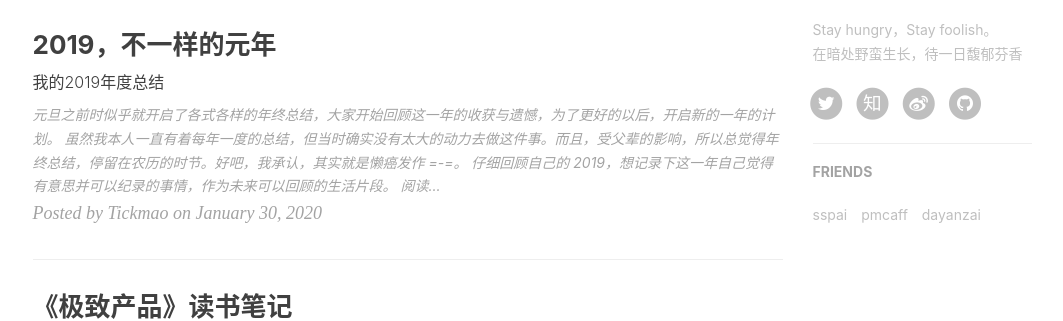
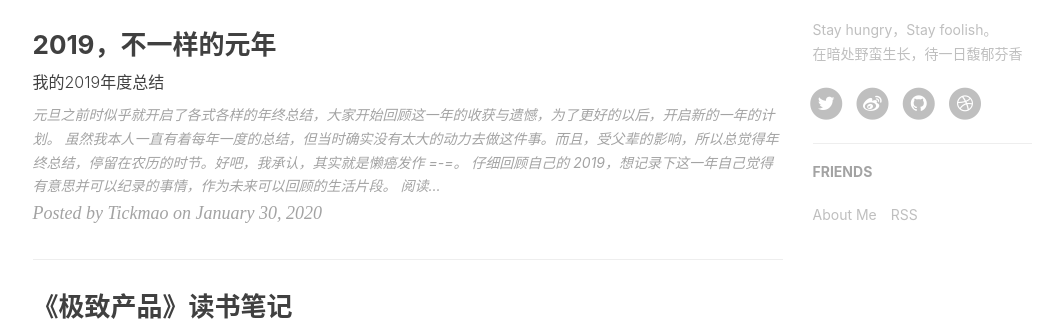
Before and after one commit to tickmao/tickmao.github.io, a Jekyll site: the page built from index.html, in a window 1280 px wide and 900 px high, scrolled down 830 px. Shown: the part 166-487 px from the top of the window, without its empty margins (135-1198 px from the left). Built offline with Jekyll 4.4.1, drawn with Linux system fonts in a browser that asks for light colours; nearby versions of some CDN libraries; the list of posts is cut into pages by our own code; comment, search, counter and statistics services are not loaded.

Commit message:
update me

```diff
--- a/_config.yml
+++ b/_config.yml
@@ -18,10 +18,11 @@
 
 
 weibo_username:     2959377961
-zhihu_username:     di-ta-mu-ou-72
+# zhihu_username:     di-ta-mu-ou-72
 github_username:    tickmao
 twitter_username:   tickmao
 #facebook_username:  Aron Ly
+dribbble_username:  tickmao
 #linkedin_username:  firstname-lastname-idxxxx
 
 
@@ -108,13 +109,10 @@
 
 # Friends
 friends: [{
-        title: "sspai",
-        href: "https://sspai.com/"
+        title: "About Me",
+        href: "https://about.me/tickmao"
     },{
-        title: "pmcaff",
-        href: "http://www.pmcaff.com/"
-     },{
-        title: "dayanzai",
-        href: "http://www.dayanzai.me/"
-       }
+        title: "RSS",
+        href: "https://blog.tickmao.com/feed.xml"
+    }
 ]
--- a/_includes/sns-links.html
+++ b/_includes/sns-links.html
@@ -78,4 +78,14 @@
     </a>
   </li>
   {% endif %}
+  {% if site.dribbble_username %}
+  <li>
+    <a target="_blank" href="https://dribbble.com//{{ site.dribbble_usernamee }}">
+      <span class="fa-stack fa-lg">
+        <i class="fa fa-circle fa-stack-2x"></i>
+        <i class="fa fa-dribbble fa-stack-1x fa-inverse"></i>
+      </span>
+    </a>
+  </li>
+  {% endif %}
 </ul>
```
